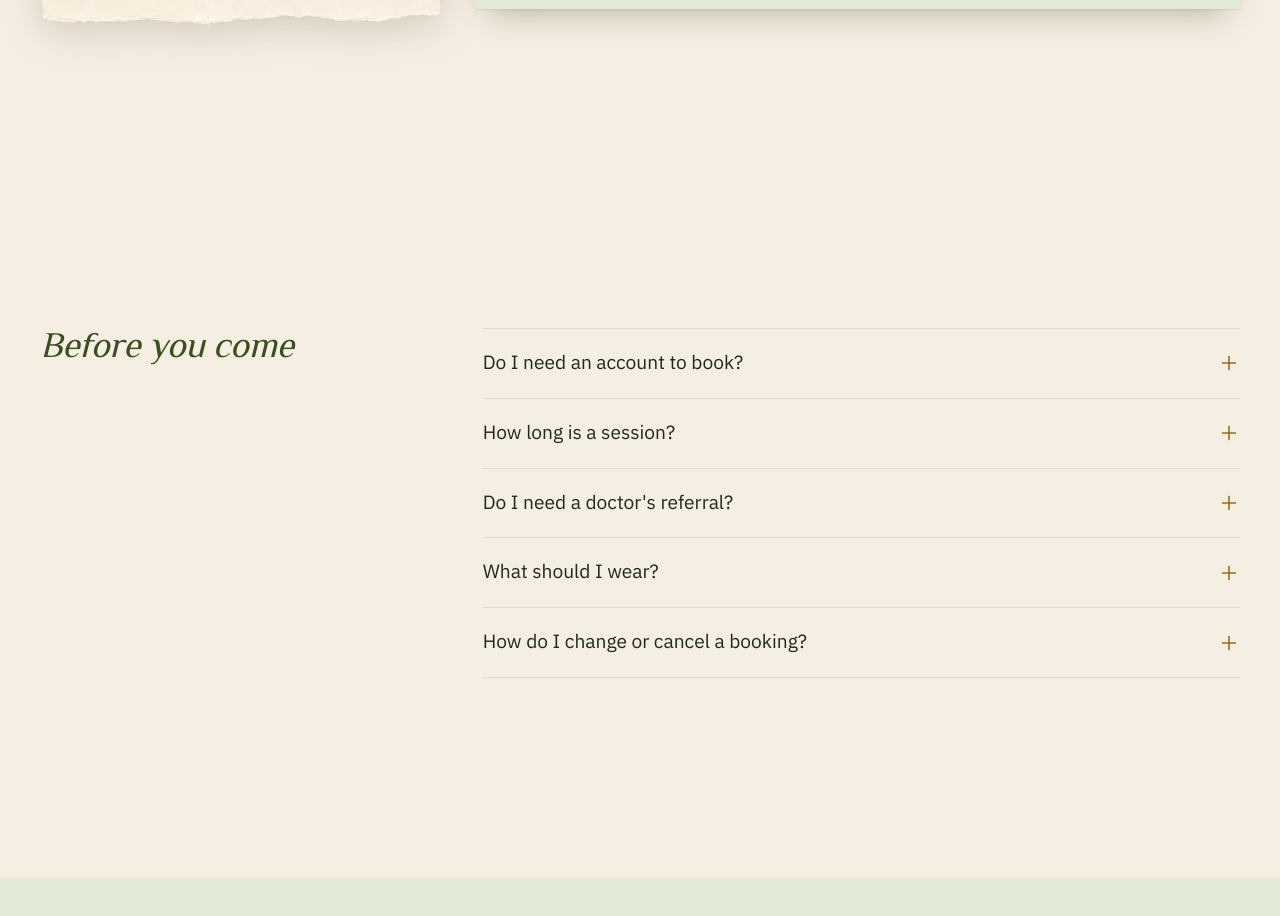
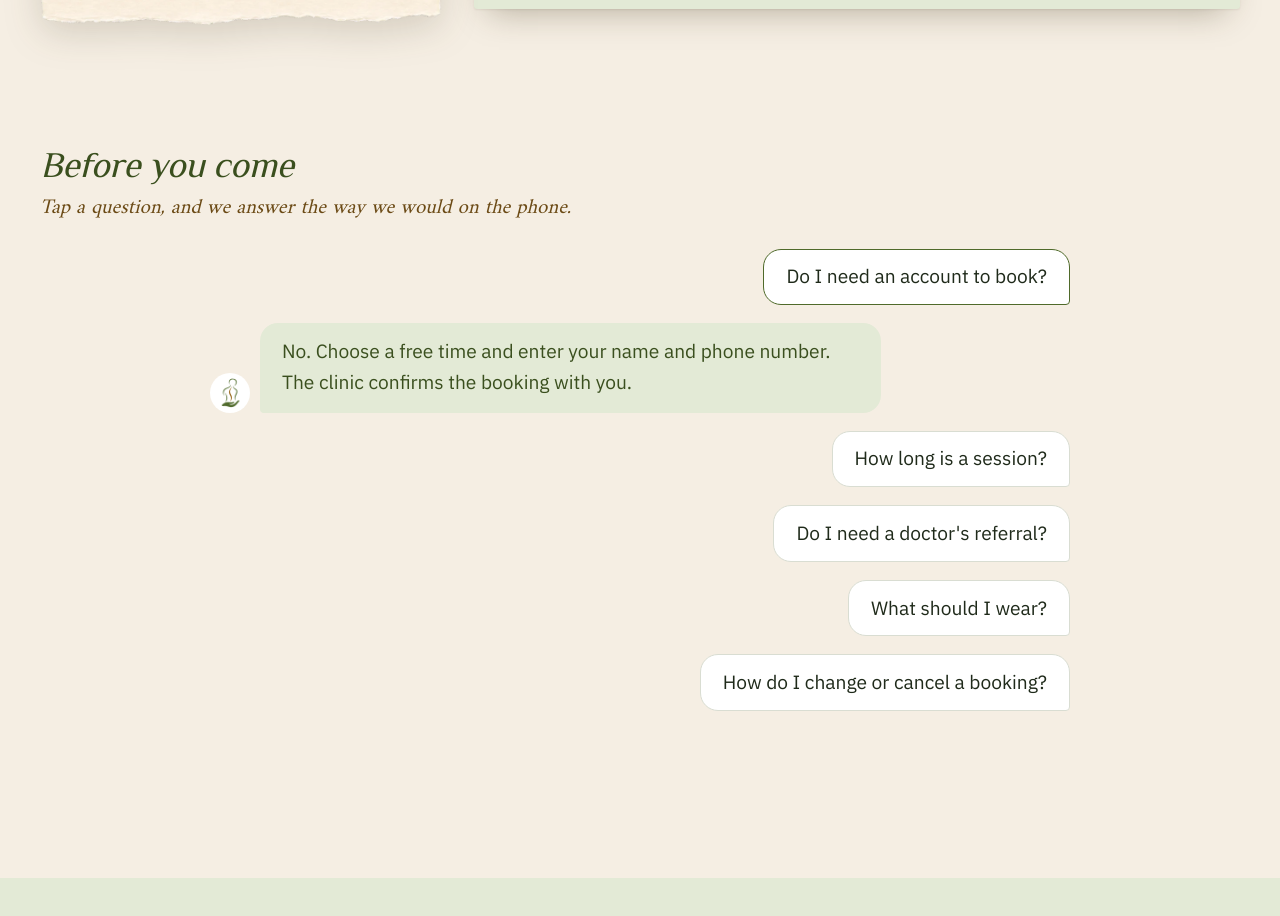
Before and after one commit to manarnofal2004/physio-clinic, a React (Vite) app in the folder client/: page / in a window 1280 px wide. Shown: the part 2923-3839 px from the top of the page. Built offline with nearby package versions, Linux system fonts and the light colour scheme; a web font is replaced by a local one.

Commit message:
feat(client): FAQ as a message thread with the clinic (typing dots, answer bubbles)

```diff
--- a/client/src/features/landing/FaqSection.tsx
+++ b/client/src/features/landing/FaqSection.tsx
@@ -1,73 +1,166 @@
-import { useState } from "react";
-import { Accordion, AccordionDetails, AccordionSummary, Box, Typography } from "@mui/material";
-import { Plus } from "lucide-react";
+import { useEffect, useState, type ReactNode } from "react";
+import { Box, ButtonBase, Typography } from "@mui/material";
 import { useTranslation } from "react-i18next";
-import { LandingSection, SectionTitle } from "./LandingSection";
+import { LandingSection } from "./LandingSection";
 
 const questions = ["1", "2", "3", "4", "5"] as const;
+type Question = (typeof questions)[number];
 
-// Questions in a quiet list split by hairlines: the heading stays on the side on
-// wide screens, and one answer opens at a time.
+const TYPING_MS = 700; // how long the clinic "types" before the answer appears
+
+// The questions as a quiet message thread with the clinic: the visitor's questions
+// sit on one side as bubbles, and tapping one makes Sanad "type" for a moment and
+// answer in a pale olive bubble on the other side. One answer is open at a time;
+// the first one is open to show how it works.
 export const FaqSection = () => {
   const { t } = useTranslation();
-  const [open, setOpen] = useState<string | false>(false);
+  const [open, setOpen] = useState<Question | null>("1");
+  const [typing, setTyping] = useState(false);
+  const [reduceMotion] = useState(
+    () => window.matchMedia("(prefers-reduced-motion: reduce)").matches,
+  );
+
+  useEffect(() => {
+    if (!typing) return;
+    const id = window.setTimeout(() => setTyping(false), TYPING_MS);
+    return () => window.clearTimeout(id);
+  }, [typing]);
+
+  const ask = (n: Question) => {
+    if (open === n) {
+      setOpen(null);
+      return;
+    }
+    setOpen(n);
+    setTyping(!reduceMotion);
+  };
+
+  // Sanad's side of the thread: the logo in a small circle, then a bubble.
+  const reply = (key: string, content: ReactNode, label?: string) => (
+    <Box
+      key={key}
+      sx={{
+        display: "flex",
+        alignItems: "flex-end",
+        gap: 1.25,
+        alignSelf: "flex-start",
+        maxWidth: { xs: "92%", md: "78%" },
+        "@keyframes faqPop": {
+          from: { opacity: 0, transform: "translateY(6px) scale(0.97)" },
+          to: { opacity: 1, transform: "none" },
+        },
+        animation: "faqPop 220ms ease-out",
+        "@media (prefers-reduced-motion: reduce)": { animation: "none" },
+      }}
+    >
+      <Box
+        component="img"
+        src="/favicon.png?v=3"
+        alt=""
+        sx={{
+          width: 40,
+          height: 40,
+          p: "5px",
+          boxSizing: "border-box",
+          borderRadius: "50%",
+          bgcolor: "background.paper",
+          flexShrink: 0,
+        }}
+      />
+      <Box
+        aria-label={label}
+        sx={{
+          bgcolor: "action.selected",
+          color: "primary.dark",
+          px: 2.75,
+          py: 1.75,
+          borderRadius: "18px 18px 18px 4px",
+          fontSize: "1.2rem",
+          lineHeight: 1.6,
+        }}
+      >
+        {content}
+      </Box>
+    </Box>
+  );
+
+  // Three honey dots that rise one after the other.
+  const dots = (
+    <Box sx={{ display: "flex", gap: 0.75, py: 0.75 }}>
+      {[0, 1, 2].map((i) => (
+        <Box
+          key={i}
+          sx={{
+            width: 7,
+            height: 7,
+            borderRadius: "50%",
+            bgcolor: "warning.main",
+            "@keyframes faqDot": {
+              "0%, 60%, 100%": { transform: "none", opacity: 0.5 },
+              "30%": { transform: "translateY(-4px)", opacity: 1 },
+            },
+            animation: `faqDot 900ms ${i * 150}ms infinite ease-in-out`,
+          }}
+        />
+      ))}
+    </Box>
+  );
 
   return (
-    <LandingSection id="faq">
+    <LandingSection id="faq" title={t("landing.faq.title")} intro={t("landing.faq.intro")} alignTop>
       <Box
         sx={{
-          display: "grid",
-          gridTemplateColumns: { xs: "1fr", md: "1fr 2fr" },
-          gap: { xs: 3, md: 8 },
-          alignItems: "start",
+          maxWidth: 860,
+          mx: "auto",
+          mt: { xs: 2, md: 3 },
+          display: "flex",
+          flexDirection: "column",
+          gap: 2.25,
         }}
       >
-        <Box sx={{ position: { md: "sticky" }, top: 96 }}>
-          <SectionTitle id="faq-title">{t("landing.faq.title")}</SectionTitle>
-        </Box>
-
-        <Box role="list" aria-labelledby="faq-title">
-          {questions.map((n) => (
-            <Accordion
-              key={n}
-              role="listitem"
-              disableGutters
-              elevation={0}
-              square
-              expanded={open === n}
-              onChange={(_, isOpen) => setOpen(isOpen ? n : false)}
-              sx={{
-                bgcolor: "transparent",
-                borderTop: 1,
-                borderColor: "divider",
-                "&:last-of-type": { borderBottom: 1, borderColor: "divider" },
-                "&::before": { display: "none" },
-              }}
-            >
-              <AccordionSummary
-                expandIcon={<Plus />}
+        {questions.map((n) => {
+          const isOpen = open === n;
+          return (
+            <Box key={n} sx={{ display: "contents" }}>
+              <ButtonBase
+                onClick={() => ask(n)}
+                aria-expanded={isOpen}
+                aria-controls={`faq-answer-${n}`}
                 sx={{
-                  px: 0,
-                  py: 1,
-                  "& .MuiAccordionSummary-content": { my: 1.5 },
-                  // The plus turns into a cross when the answer is open.
-                  "& .MuiAccordionSummary-expandIconWrapper.Mui-expanded": {
-                    transform: "rotate(45deg)",
+                  alignSelf: "flex-end",
+                  maxWidth: { xs: "88%", md: "70%" },
+                  textAlign: "start",
+                  px: 2.75,
+                  py: 1.6,
+                  bgcolor: "background.paper",
+                  border: 1,
+                  borderColor: isOpen ? "primary.main" : "divider",
+                  borderRadius: "18px 18px 4px 18px",
+                  fontFamily: "inherit",
+                  fontSize: "1.2rem",
+                  color: "text.primary",
+                  transition: "border-color 150ms",
+                  "&:hover": { borderColor: "primary.main" },
+                  "&.Mui-focusVisible": {
+                    outline: 2,
+                    outlineColor: "primary.main",
+                    outlineOffset: 2,
                   },
                 }}
               >
-                <Typography component="h3" sx={{ fontSize: "1.2rem" }}>
+                <Typography component="h3" sx={{ font: "inherit" }}>
                   {t(`landing.faq.q${n}`)}
                 </Typography>
-              </AccordionSummary>
-              <AccordionDetails sx={{ px: 0, pt: 0, pb: 3 }}>
-                <Typography color="text.secondary" sx={{ maxWidth: 620, lineHeight: 1.7 }}>
-                  {t(`landing.faq.a${n}`)}
-                </Typography>
-              </AccordionDetails>
-            </Accordion>
-          ))}
-        </Box>
+              </ButtonBase>
+              <Box id={`faq-answer-${n}`} aria-live="polite" sx={{ display: "contents" }}>
+                {isOpen &&
+                  (typing
+                    ? reply("typing", dots, t("landing.faq.typing"))
+                    : reply("answer", t(`landing.faq.a${n}`)))}
+              </Box>
+            </Box>
+          );
+        })}
       </Box>
     </LandingSection>
   );
--- a/client/src/i18n/locales/ar.ts
+++ b/client/src/i18n/locales/ar.ts
@@ -113,6 +113,8 @@ export const ar: Translation = {
     },
     faq: {
       title: "قبل أن تأتي",
+      intro: "اضغط على سؤال، ونجيبك كما نجيبك على الهاتف.",
+      typing: "سَنَد يكتب",
       q1: "هل أحتاج إلى حساب لأحجز؟",
       a1: "لا. اختر وقتاً متاحاً وأدخل اسمك ورقم هاتفك، وتؤكد العيادة الحجز معك.",
       q2: "كم تستغرق الجلسة؟",
--- a/client/src/i18n/locales/en.ts
+++ b/client/src/i18n/locales/en.ts
@@ -115,6 +115,8 @@ export const en = {
     },
     faq: {
       title: "Before you come",
+      intro: "Tap a question, and we answer the way we would on the phone.",
+      typing: "Sanad is typing",
       q1: "Do I need an account to book?",
       a1: "No. Choose a free time and enter your name and phone number. The clinic confirms the booking with you.",
       q2: "How long is a session?",
```
